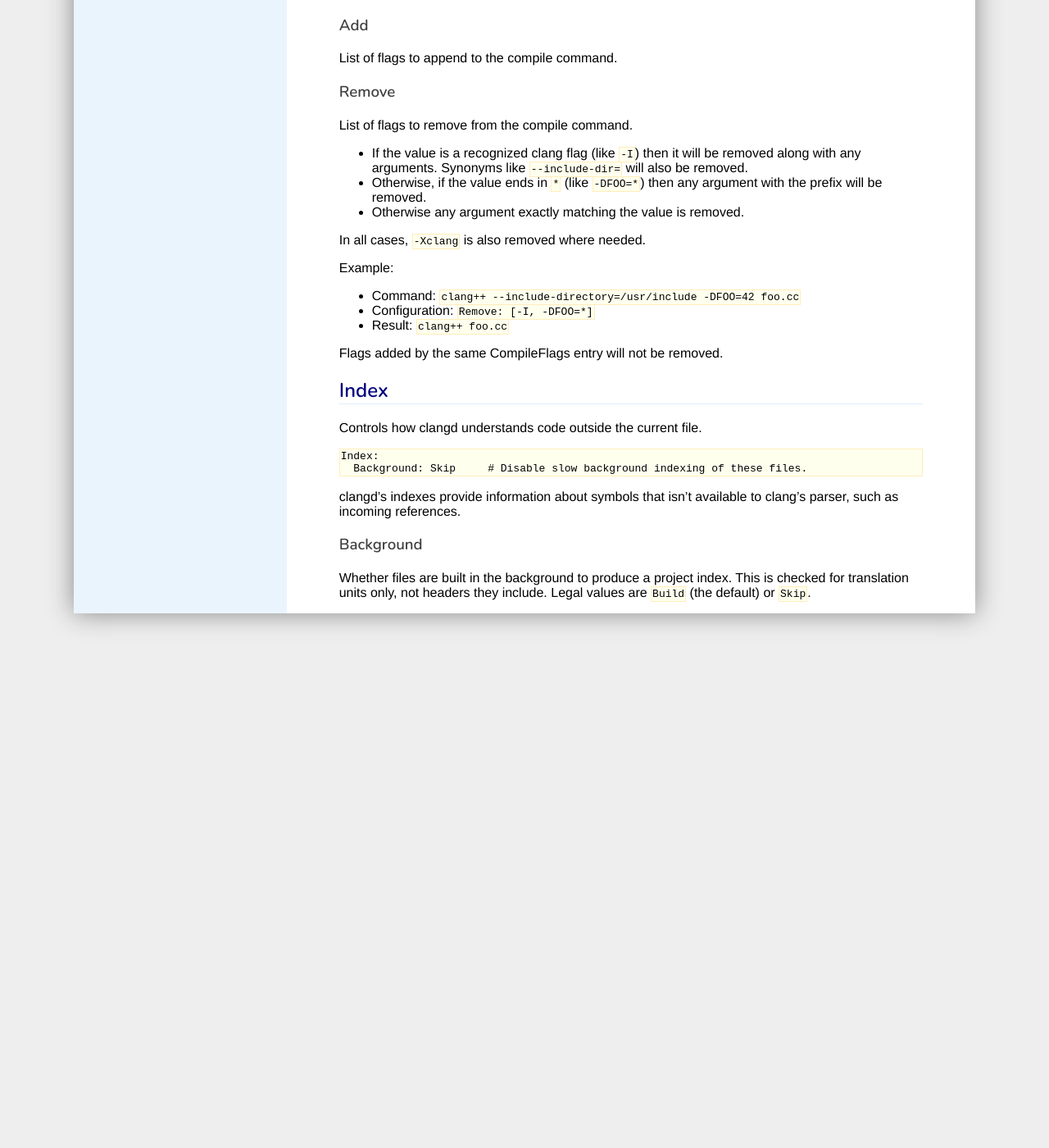
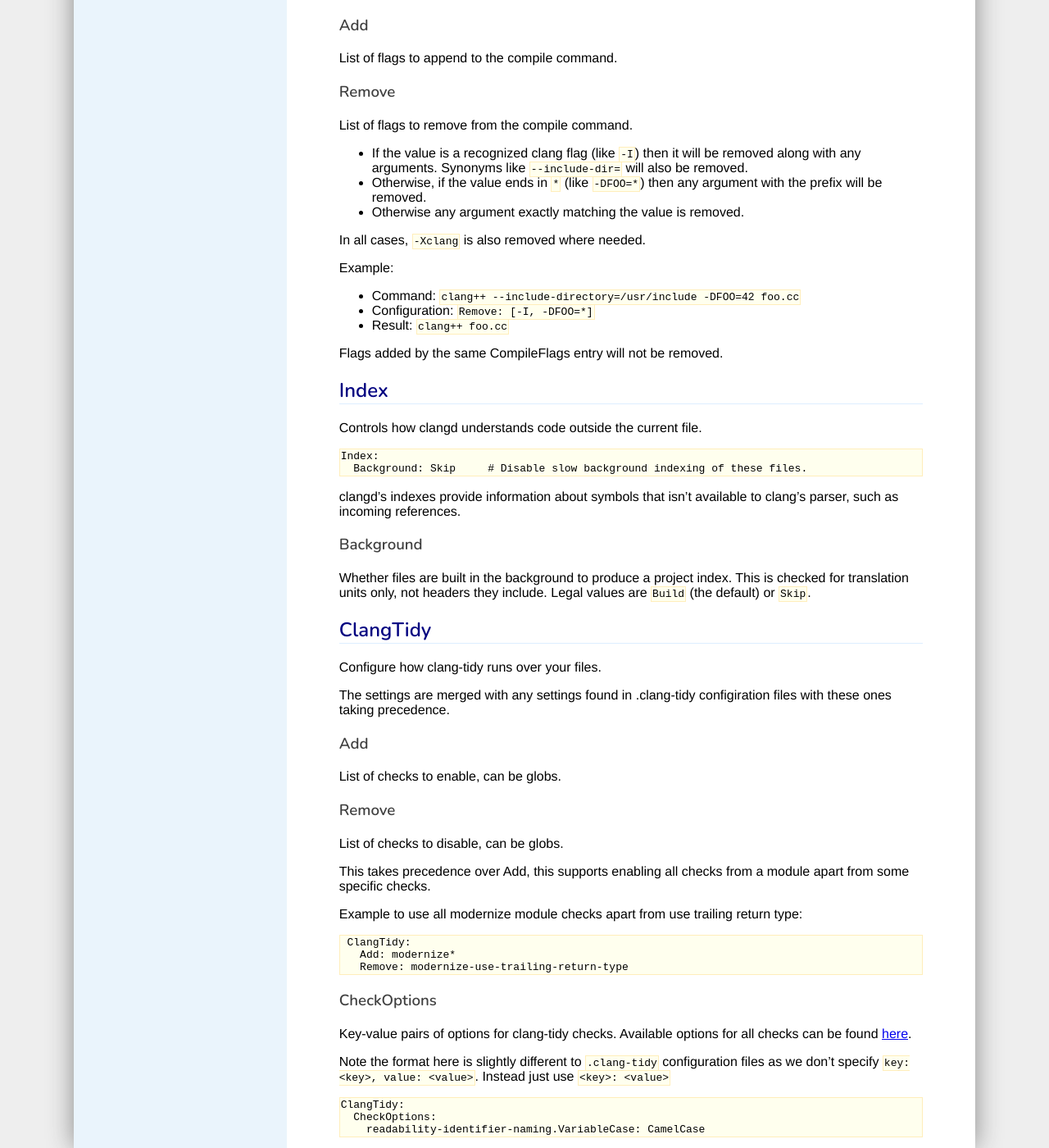
Before and after one commit to llvm/clangd-www, a Jekyll site: the page built from config.md, in a window 1280 px wide and 1400 px high, scrolled down 1853 px. Shown: the whole window at 82% size. Built offline with Jekyll 4.4.1, drawn with Linux system fonts in a browser that asks for light colours; our own code applies the rules of GitHub Pages for plain Markdown files.

Commit message:
Add ClangTidy to Config documentation

````diff
--- a/config.md
+++ b/config.md
@@ -143,3 +143,41 @@
 Whether files are built in the background to produce a project index.
 This is checked for translation units only, not headers they include.
 Legal values are `Build` (the default) or `Skip`.
+
+## ClangTidy
+
+Configure how clang-tidy runs over your files.
+
+The settings are merged with any settings found in .clang-tidy
+configiration files with these ones taking precedence.
+
+### Add
+
+List of checks to enable, can be globs.
+
+### Remove
+
+List of checks to disable, can be globs.
+
+This takes precedence over Add, this supports enabling all checks from a module apart from some specific checks.
+
+Example to use all modernize module checks apart from use trailing return type:
+
+```
+ ClangTidy:
+   Add: modernize*
+   Remove: modernize-use-trailing-return-type
+```
+
+### CheckOptions
+
+Key-value pairs of options for clang-tidy checks.
+Available options for all checks can be found [here](https://clang.llvm.org/extra/clang-tidy/checks/list.html).
+
+Note the format here is slightly different to `.clang-tidy` configuration files as we don't specify `key: <key>, value: <value>`.
+Instead just use `<key>: <value>`
+```
+ClangTidy:
+  CheckOptions:
+    readability-identifier-naming.VariableCase: CamelCase
+```
````
